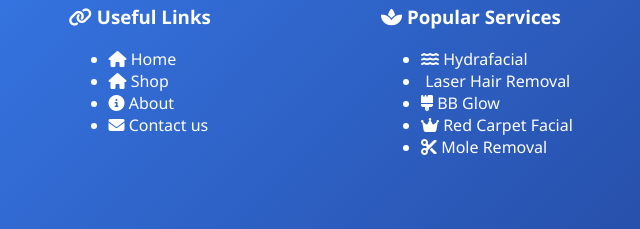
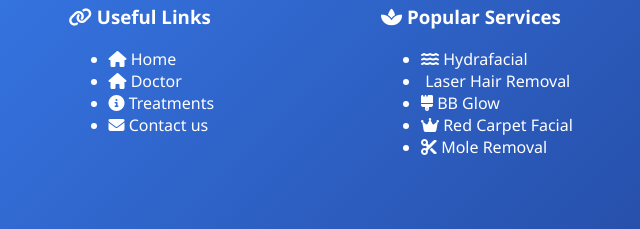
Before and after one commit to saramjawad-dev/Dermlax, a plain HTML site: page index.html in a window 1280 px wide. Shown: the part 2194-2423 px from the top of the page, 284-924 px from the left. Drawn offline with Linux system fonts and the light colour scheme; some icons are missing.

Commit message:
edit footer

```diff
--- a/index.html
+++ b/index.html
@@ -415,8 +415,8 @@ section h2{
       <h3><i class="fas fa-link"></i> Useful Links</h3>
       <ul>
         <li><i class="fas fa-home"></i> Home</li>
-        <li><i class="fas fa-home"></i> Shop</li>
-        <li><i class="fas fa-info-circle"></i> About</li>
+        <li><i class="fas fa-home"></i> Doctor</li>
+        <li><i class="fas fa-info-circle"></i> Treatments</li>
         <li><i class="fas fa-envelope"></i> Contact us</li>
       </ul>
     </div>
```
